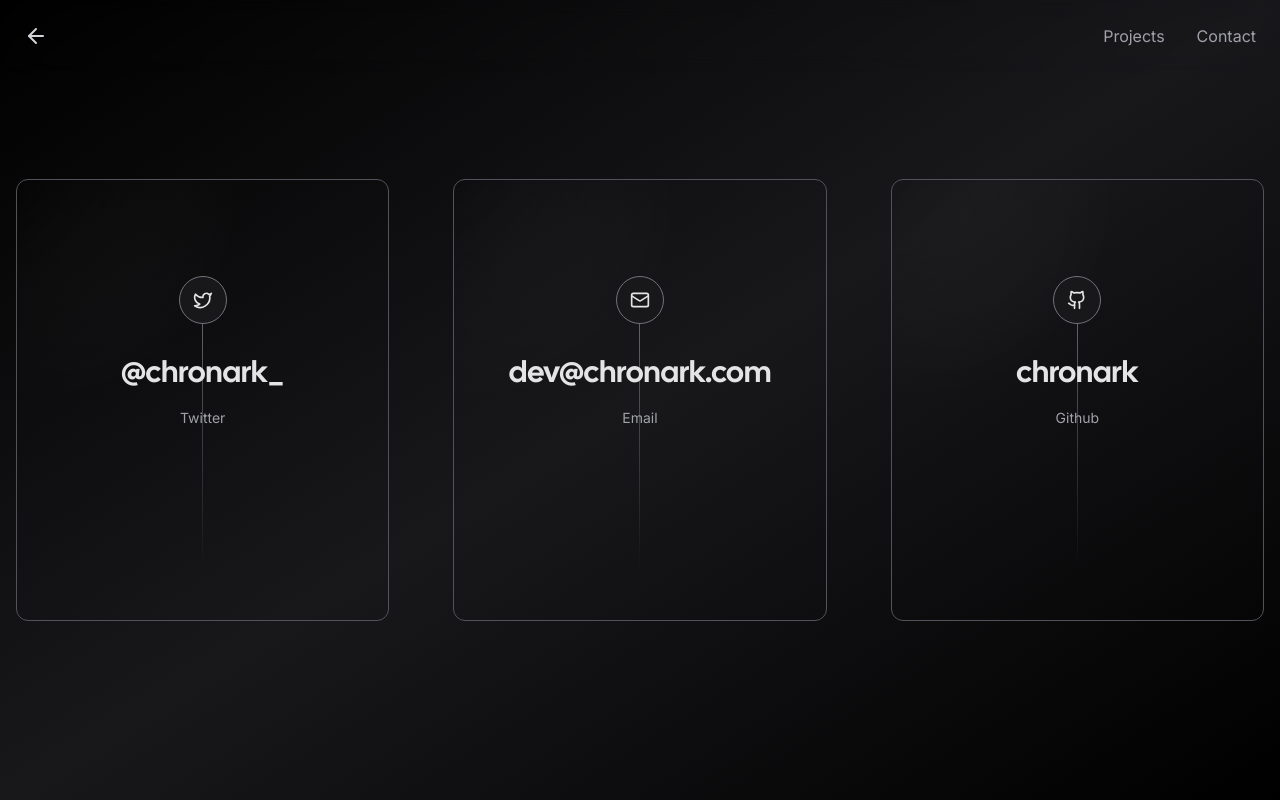
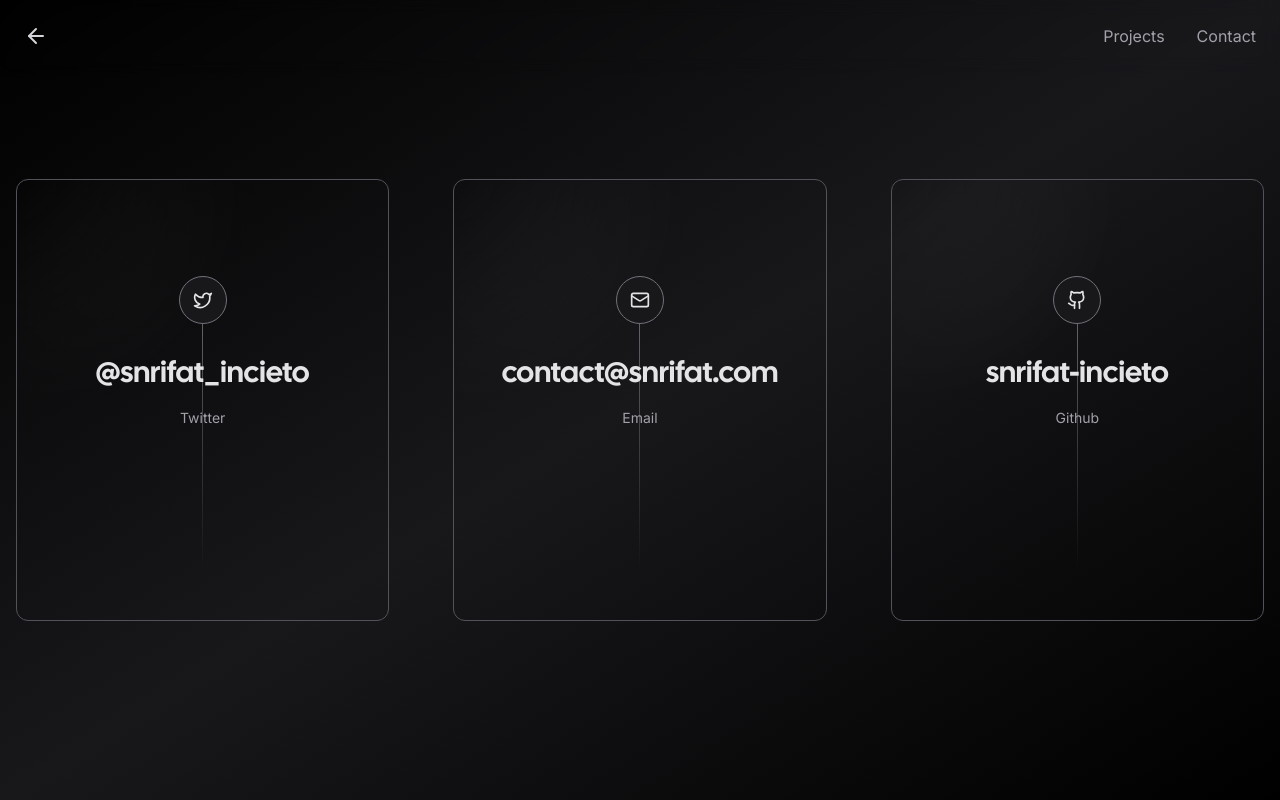
Before and after one commit to snrifat-incieto/portfolio-3, a Next.js app: page /contact in a window 1280 px wide. Built offline with nearby package versions, Linux system fonts and the light colour scheme; no server answers; what tailwindcss-debug-screens would draw is missing.

Commit message:
update contact page

```diff
--- a/app/contact/page.tsx
+++ b/app/contact/page.tsx
@@ -7,21 +7,21 @@
 const socials = [
 	{
 		icon: <Twitter size={20} />,
-		href: "https://twitter.com/chronark_",
+		href: "https://twitter.com/snrifat_incieto",
 		label: "Twitter",
-		handle: "@chronark_",
+		handle: "@snrifat_incieto",
 	},
 	{
 		icon: <Mail size={20} />,
-		href: "mailto:dev@chronark.com",
+		href: "mailto:contact@snrifat.com",
 		label: "Email",
-		handle: "dev@chronark.com",
+		handle: "contact@snrifat.com",
 	},
 	{
 		icon: <Github size={20} />,
-		href: "https://github.com/chronark",
+		href: "https://github.com/snrifat-incieto/",
 		label: "Github",
-		handle: "chronark",
+		handle: "snrifat-incieto",
 	},
 ];
 
```
